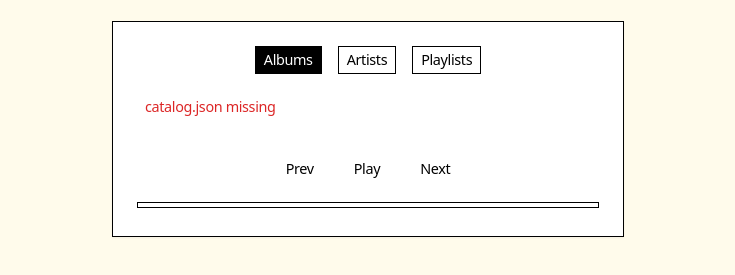
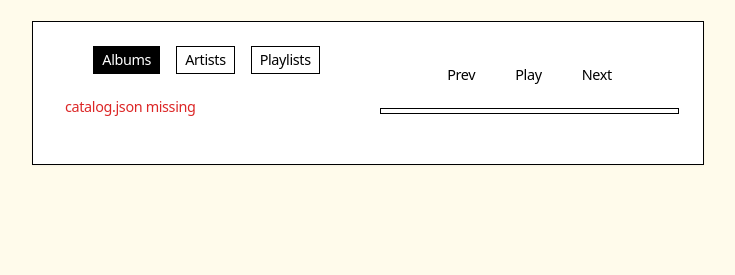
Before and after one commit to destefani/no-label-player, a website: page player/index.html in a window 1280 px wide. Shown: the part 63-338 px from the top of the page, without its empty margins (272-1007 px from the left). Drawn offline with nearby package versions, Linux system fonts and the light colour scheme; no server answers.

Commit message:
Separate catalog navigation from now playing

```diff
--- a/player/index.html
+++ b/player/index.html
@@ -18,20 +18,20 @@
 <body class="bg-amber-50 min-h-screen flex flex-col items-center p-8 font-sans text-[0.9rem] leading-tight tracking-tight">
   <h1 class="text-lg font-bold uppercase tracking-wide mb-6">No Label Player</h1>
 
-  <div id="player" class="w-full max-w-lg bg-white border border-black p-6 shadow-sm">
+  <div id="player" class="w-full max-w-lg md:max-w-2xl bg-white border border-black p-6 shadow-sm md:flex md:space-x-6">
+    <div id="catalogNav" class="md:w-1/2">
       <div id="browseNav" class="flex justify-center space-x-4 mb-4">
         <button data-target="albums" class="px-2 py-1 border border-black active">Albums</button>
         <button data-target="artists" class="px-2 py-1 border border-black">Artists</button>
         <button data-target="playlists" class="px-2 py-1 border border-black">Playlists</button>
       </div>
-    <!-- lists -->
       <ul id="albumList" class="album-list mb-4 max-h-40 overflow-y-auto divide-y divide-black"></ul>
       <ul id="artistList" class="artist-list mb-4 max-h-40 overflow-y-auto divide-y divide-black hidden"></ul>
       <ul id="playlistList" class="playlist-list mb-4 max-h-40 overflow-y-auto divide-y divide-black hidden"></ul>
+    </div>
+    <div id="nowPlayingSection" class="md:w-1/2 mt-6 md:mt-0">
       <img id="coverImg" alt="Album cover" class="w-full mb-4 hidden" />
       <ul id="trackList" class="track-list max-h-56 overflow-y-auto divide-y divide-black"></ul>
-
-    <!-- controls -->
       <div class="controls flex justify-center space-x-8 mt-4 mb-3">
         <button id="prevBtn" aria-label="Previous track" class="p-1 hover:bg-black hover:text-white transition">Prev</button>
         <button id="playPauseBtn" aria-label="Play / Pause" class="p-1 hover:bg-black hover:text-white transition">Play</button>
@@ -40,6 +40,7 @@
       <div id="nowPlaying" class="text-center mb-2"></div>
       <progress id="seekBar" value="0" max="100" aria-label="Playback position"></progress>
       <audio id="audio"></audio>
+    </div>
   </div>
 
   <script>
```
Lines whose indentation alone changed are shown as unchanged.
